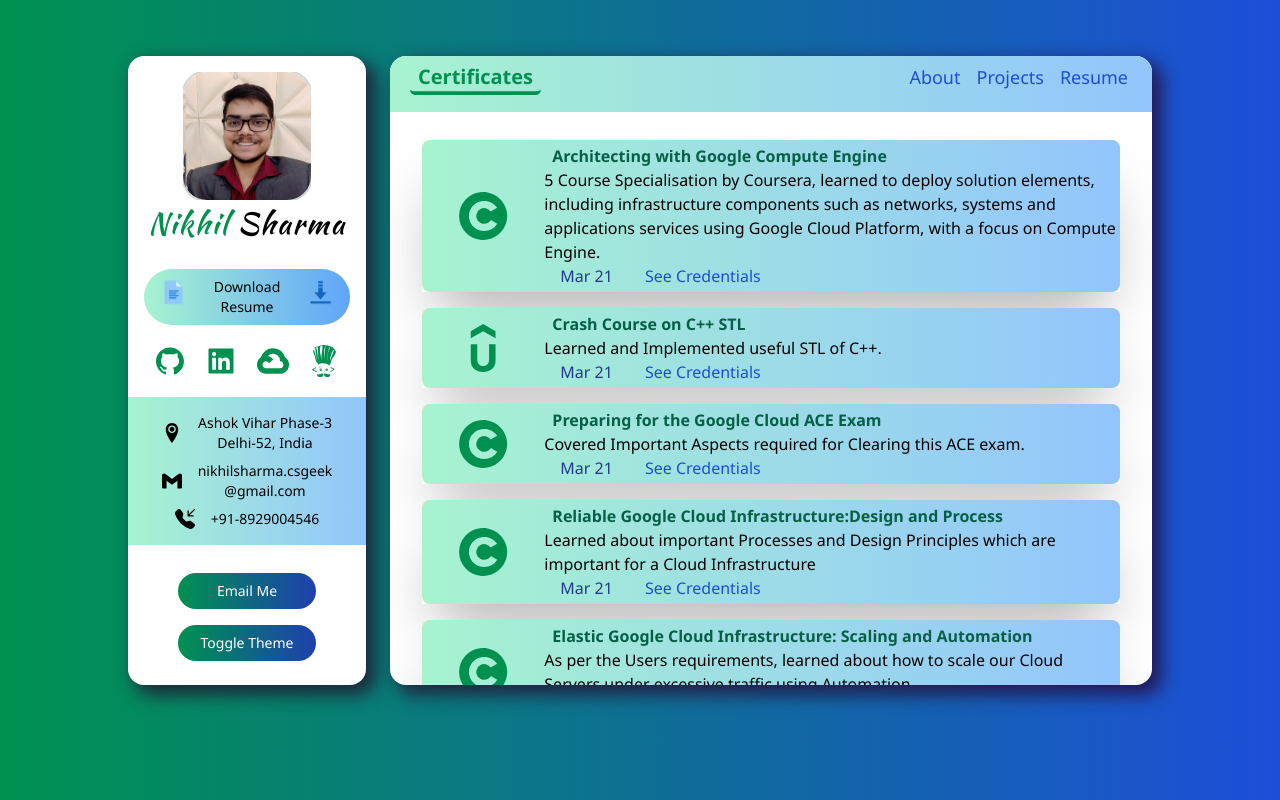
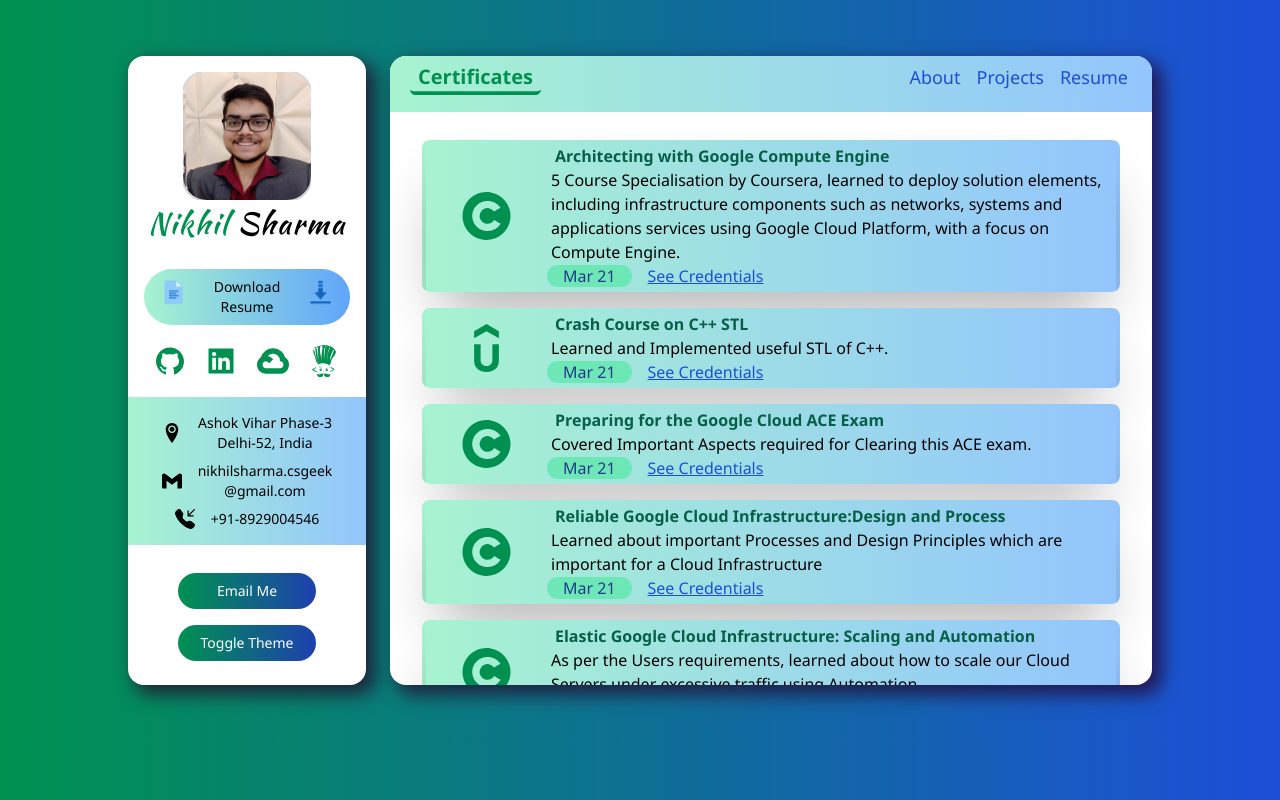
Before and after one commit to nikhilsharma-github/portfolio, a Next.js app: page /certificates in a window 1280 px wide. Built offline with nearby package versions, Linux system fonts and the light colour scheme.

Commit message:
mostly done

```diff
--- a/components/CertificateCard.tsx
+++ b/components/CertificateCard.tsx
@@ -17,13 +17,14 @@
       <Icon className="h-12 w-2/12 text-greenCustom  dark:text-pinkCustom  " />
 
       <div className="w-10/12 ">
-        <h6 className=" px-2 font-bold text-green-800 dark:text-pinkCustom ">
+        <h6 className=" px-2 font-normal text-s  leading-none py-1 lg:font-bold md:font-semibold  text-green-800 dark:text-pinkCustom ">
           {name}
         </h6>
-        <p className="font-normal text-sm lg:text-base  leading-tight  " >{description}</p>
+        <p className="font-normal text-sm lg:text-base px-1 md:text-normal leading-snug  " >{description}</p>
         <div className="top-0">
-          <span className=" lg:font-normal font-light   text-blue-900 lg:px-4 px-1 dark:text-green-200">{date}</span>
-        <a href={url} target="_blank" className=" lg:px-4 px-1 text-blue-700 lg:font-normal font-light   hover:text-blue-900 ">See Credentials</a>
+          <span className=" lg:font-medium font-normal   text-blue-900 lg:px-4 px-2 dark:text-green-200 bg-green-300 rounded-2xl dark:bg-blue-800">{date}</span>
+
+        <a href={url} target="_blank" className=" lg:px-4 px-2 text-blue-700 lg:font-medium font-normal underline  hover:text-blue-900 ">See Credentials</a>
 
         </div>
 
--- a/components/Navbar.tsx
+++ b/components/Navbar.tsx
@@ -46,11 +46,11 @@
     ">
 
 
-      <span className="font-bold text-greenCustom dark:text-pinkCustom lg:text-xl text-sm  border-b-4 border-greenCustom   dark:border-greenCustom
+      <span className="font-bold text-greenCustom dark:text-pinkCustom lg:text-xl text-sm md:text-base  border-b-4 border-greenCustom   dark:border-greenCustom
        transition duration-300 ease-in-out transform  delay-50 hover:-translate-y-1 hover:scale-100 hover:bg-green-100 dark:hover:bg-blueCustom-backgroundLight px-2 rounded-md
        animate-bounce-custom ">{activeItem}</span>
 
-      <div className="text-blue-700 dark:text-blue-400 animate-bounce-custom  lg:text-lg text-xs flex lg:space-x-2 space-x-0">
+      <div className="text-blue-700 dark:text-blue-400 animate-bounce-custom  lg:text-lg md:text-base text-xs flex lg:space-x-2 space-x-0">
 {/*
         {activeItem !== "About" && (
           <Link href="/">
--- a/components/ProjectsNavbar.tsx
+++ b/components/ProjectsNavbar.tsx
@@ -6,10 +6,10 @@
   active:string
 }> = ({value,handlerFilterCategory,active}) => {
 
-        let className ="cursor-pointer hover:text-blue-700 capitalize dark:hover:text-blue-400";
+        let className ="cursor-pointer hover:text-blue-700 capitalize dark:hover:text-blue-400  sm:text-lg text-light";
 
         if(active===value){
-             className=className+" text-greenCustom dark:text-pinkCustom text-lg  underline "
+             className=className+" text-greenCustom dark:text-pinkCustom sm:text-lg text-normal underline "
         }
     return (
         <ul>
@@ -25,7 +25,7 @@
 
 const ProjectsNavbar:FunctionComponent<{handlerFilterCategory:Function,active:string}> = (props) => {
     return (
-        <div className="flex space-x-3 px-3 py-2 list-none overflow-x-auto">
+        <div className="flex sm:space-x-3 space-x-1 px-3  py-2 list-none overflow-x-auto">
                 <NavItem value="All"  {...props}/>
                 <NavItem value="React"  {...props}/>
                 <NavItem value="Node"  {...props}/>
--- a/pages/certificates.tsx
+++ b/pages/certificates.tsx
@@ -11,7 +11,7 @@
       <div className=" ">
         <div className="grid lg:grid-cols-1 py-4 gap-4 px-2">
           {certval.map((service) => (
-            <div className="  bg-gradient-to-r from-green-200 to-blue-300 dark:from-blueCustom-backgroundDark dark:to-blueCustom-backgroundLight  rounded-lg lg:col-span-1 ">
+            <div className="  bg-gradient-to-r from-green-200 to-blue-300 dark:from-blueCustom-backgroundDark dark:to-blueCustom-backgroundLight  rounded-lg lg:col-span-1 px-1 ">
               <CertificateCard certificate={service}> </CertificateCard>
             </div>
           ))}
--- a/pages/index.tsx
+++ b/pages/index.tsx
@@ -54,7 +54,7 @@
               variants={fadeInUp}
               initial="initial"
               animate="animate"
-              className=" bg-yellow-50 dark:bg-gray-900 rounded-lg lg:col-span-1 "
+              className=" bg-white dark:bg-gray-900 rounded-lg lg:col-span-1 "
             >
               <ServiceCard service={service}> </ServiceCard>
             </motion.div>
```
